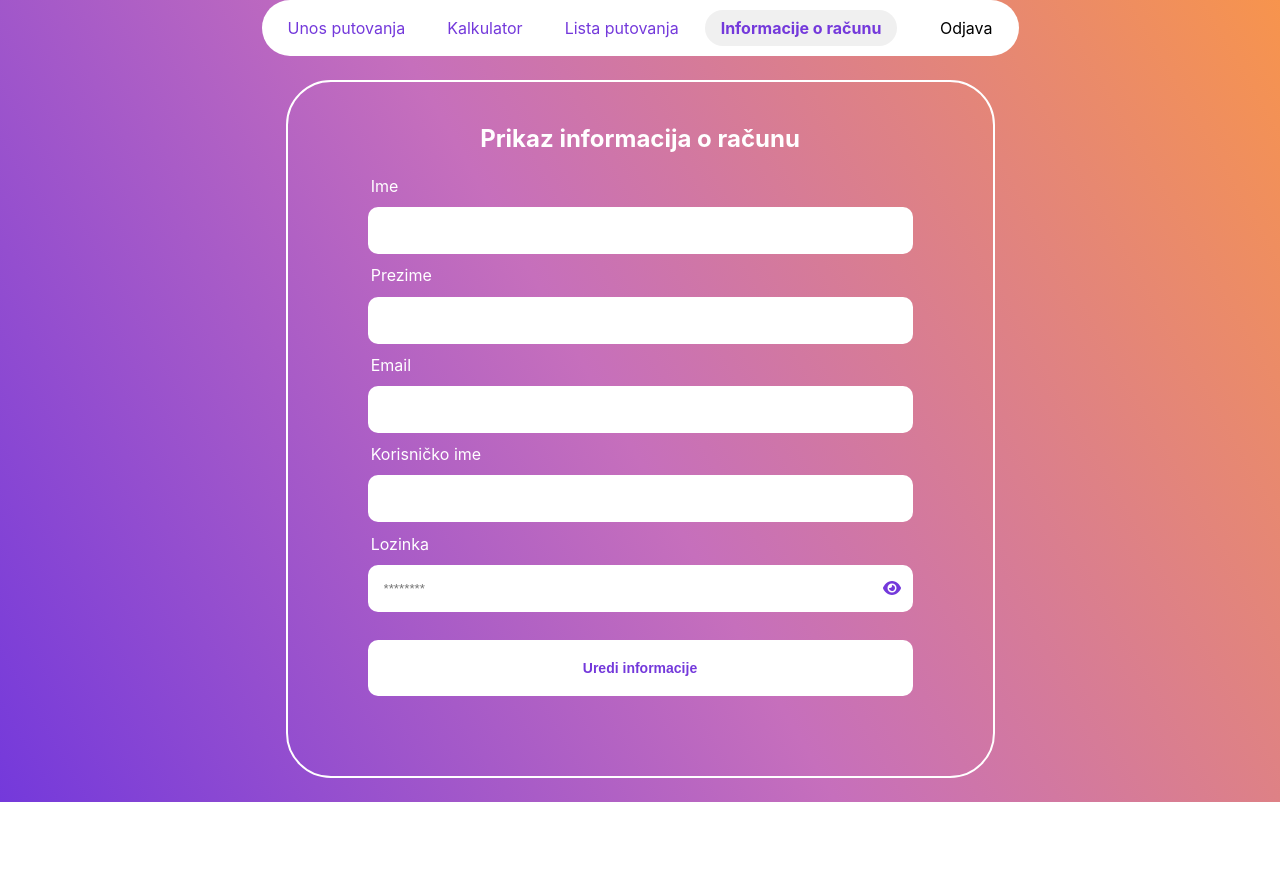
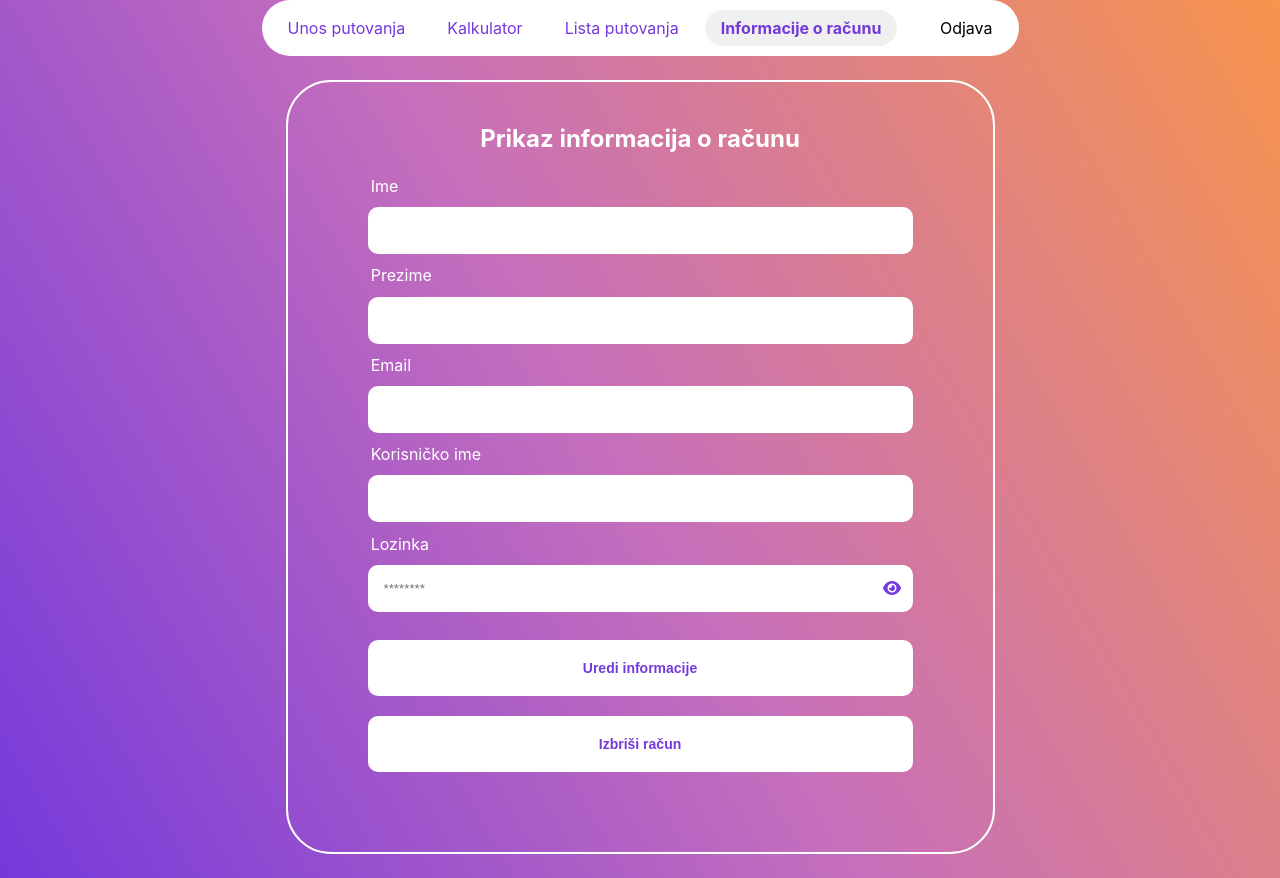
Before and after one commit to bornaiooa/PI-Aplikacija, a React (Create React App) app: page /informacijeRacuna in a window 1280 px wide. Before the commit the page ends 802 px from the top, so only its background shows below. Built offline with nearby package versions, Linux system fonts and the light colour scheme.

Commit message:
brisanje računa

```diff
--- a/package.json
+++ b/package.json
@@ -13,7 +13,7 @@
     "cors": "^2.8.5",
     "express": "^4.18.2",
     "mysql": "^2.18.1",
-    "mysql2": "^3.3.3",
+    "mysql2": "^3.3.4",
     "react": "^18.2.0",
     "react-dom": "^18.2.0",
     "react-router-dom": "^6.12.1",
--- a/src/frontend/components/Dashboard/InformacijeRacuna.jsx
+++ b/src/frontend/components/Dashboard/InformacijeRacuna.jsx
@@ -84,6 +84,28 @@ export const InformacijeRacuna = () => {
         break;
     }
   };
+
+  const handleDeleteAccount = () => {
+    if (window.confirm("Jeste li sigurni da želite izbrisati svoj račun?")) {
+      axios
+        .delete("http://localhost:3001/brisanjeRacuna", {
+          data: { idKorisnika: idKorisnika },
+        })
+        .then((response) => {
+          console.log(response.data);
+          // Očistite podatke i izvršite bilo koju drugu akciju koju želite nakon brisanja računa
+          setEmail("");
+          setName("");
+          setLastname("");
+          setUsername("");
+          setPassword("");
+        })
+        .catch((error) => {
+          console.error(error);
+        });
+    }
+  };
+
 
   return (
     <div>
@@ -193,6 +215,11 @@ export const InformacijeRacuna = () => {
             Uredi informacije
           </button>
         )}
+
+<button className="gumb" onClick={handleDeleteAccount}>
+  Izbriši račun
+</button>
+
       </div>
     </div>
   );
```
Also changed, not shown: index.js (+20 -0 lines), 1 other file (tests, documents, lock files or other folders).
